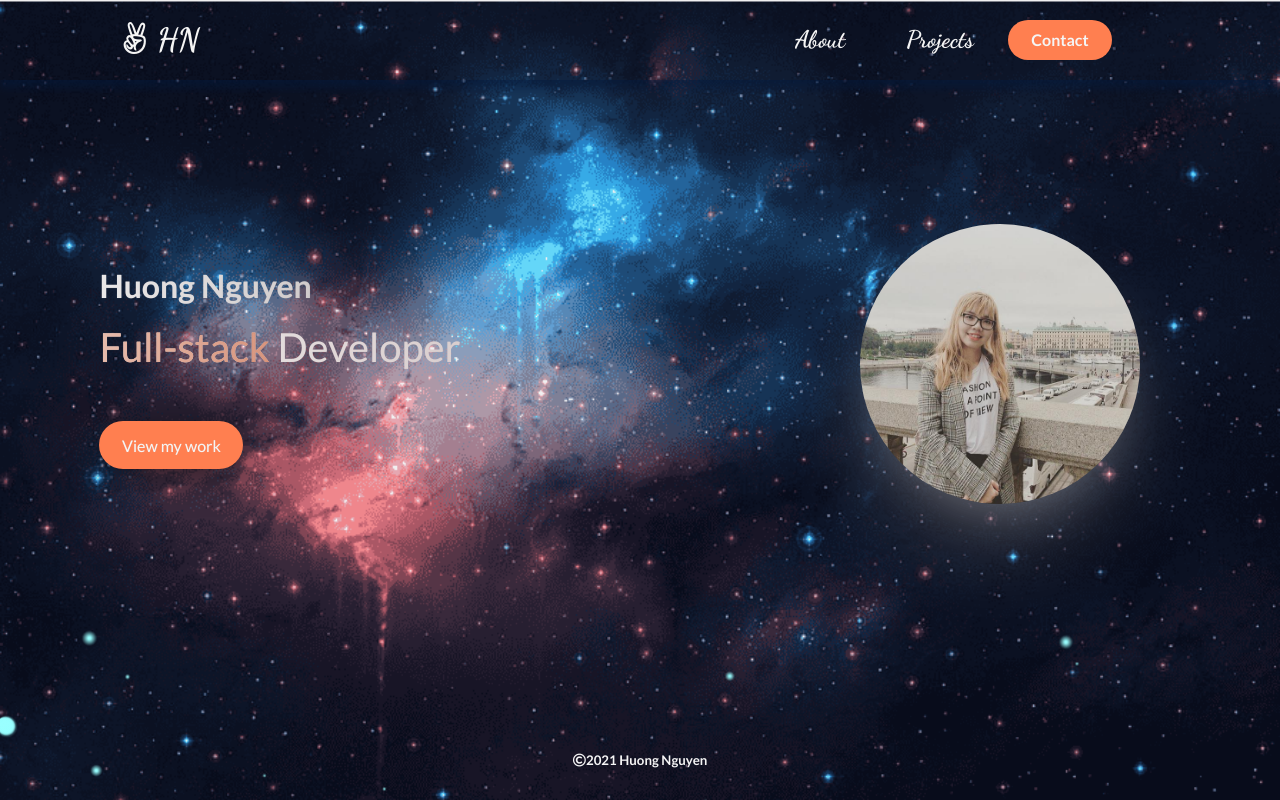
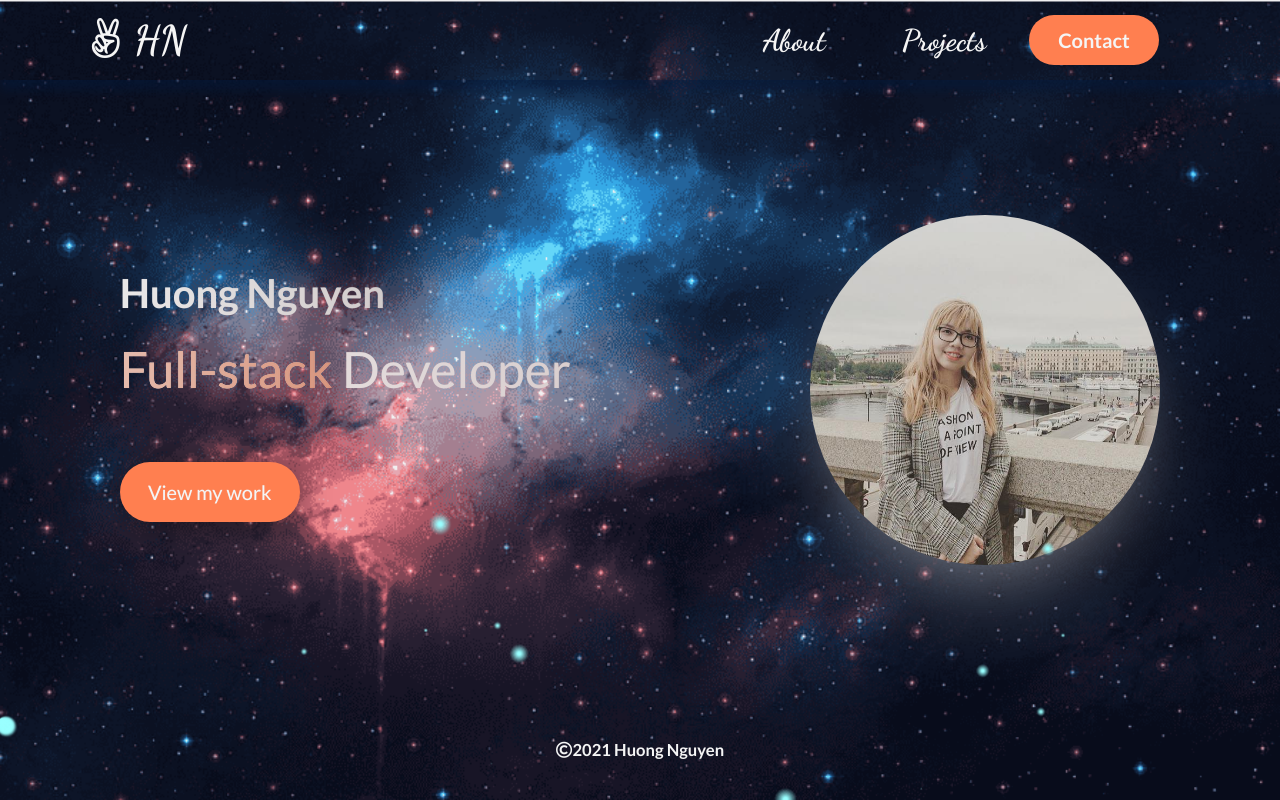
Before and after one commit to huongnguyen1709/my-porfolio-react, a React (Create React App) app: page / in a window 1280 px wide. Built offline with nearby package versions, Linux system fonts and the light colour scheme.

Commit message:
set responsive

```diff
--- a/src/sass/base/_base.scss
+++ b/src/sass/base/_base.scss
@@ -1,12 +1,13 @@
 // RESPONSIVE BREAKPOINTS
-$bp-largest-xxl: 109.375em; // 1750 px
-$bp-largest-xl: 93.75em; // 1500 px
+$bp-largest-3xl: 120em; // 1920 px done
+$bp-largest-xxl: 112em; // 1792 px
+$bp-largest-xl: 96em; // 1536 px
 $bp-large: 85.375em; // 1366 px
-$bp-medium: 68.75em; // 1100 px
-$bp-medium-xm: 62.5em; // 1000 px
-$bp-small: 43.125em; // 690 px
-$bp-small-xs: 34.375em; // 550 px
-$bp-extra-small: 26.75em; // 428 px
+$bp-extra-medium: 64em; // 1024 px
+$bp-medium: 50em; // 800 px
+$bp-small: 26.75em; // 428 px
+$bp-small-xs: 23.4375em; // 375 px
+$bp-small-xxs: 22.5em; // 360 px
 
 *,
 *::after,
@@ -20,16 +21,12 @@ html {
   font-size: 62.5%; /* 1rem = 10px */
   overflow-x: hidden;
 
-  @media only screen and (max-width: $bp-largest-xl) {
-    font-size: 50%; /* 1rem = 8px */
+  @media only screen and (max-width: $bp-largest-3xl) {
+    font-size: 75%; /* 1rem = 12px */
   }
 
-  @media only screen and (max-width: $bp-medium) {
-    font-size: 37.5%; /* 1rem = 6px */
-  }
-
-  @media only screen and (max-width: $bp-extra-small) {
-    font-size: 31.25%; /* 1rem = 5px */
+  @media only screen and (max-width: $bp-largest-xxl) {
+    font-size: 62.5%; /* 1rem = 10px */
   }
 }
 
--- a/src/sass/base/_particles.scss
+++ b/src/sass/base/_particles.scss
@@ -73,7 +73,7 @@
         to {
           transform: translate3d(
             #{random(100) + vw},
-            #{- $startPositionY - random(30) + vh},
+            #{- $startPositionY - random(120) + vh},
             0
           );
         }
--- a/src/sass/components/_aboutcard.scss
+++ b/src/sass/components/_aboutcard.scss
@@ -1,5 +1,4 @@
 .slider-container {
-  grid-row: 3 / end;
   width: 80%;
   margin: auto;
 
@@ -7,6 +6,14 @@
   display: flex;
   align-items: center;
   overflow: hidden;
+
+  @media only screen and (max-width: $bp-largest-3xl) {
+    width: 90%;
+  }
+
+  @media only screen and (max-width: $bp-largest-xxl) {
+    width: 80%;
+  }
 }
 
 #slider {
@@ -54,9 +61,9 @@
   box-shadow: 0 0.5rem 1rem coral;
   z-index: 1;
 
-  @media only screen and (max-width: $bp-extra-small) {
-    width: 32rem;
-  }
+  // @media only screen and (max-width: $bp-extra-small) {
+  //   width: 32rem;
+  // }
 }
 
 .card:last-child {
@@ -166,9 +173,9 @@
         font-size: 1.7rem;
       }
 
-      @media only screen and (max-width: $bp-extra-small) {
-        font-size: 2.5rem;
-      }
+      // @media only screen and (max-width: $bp-extra-small) {
+      //   font-size: 2.5rem;
+      // }
     }
   }
 }
--- a/src/sass/components/_button.scss
+++ b/src/sass/components/_button.scss
@@ -20,9 +20,9 @@
   align-items: center;
   border-radius: 3rem;
 
-  @media only screen and (max-width: $bp-extra-small) {
-    font-size: 3rem;
-  }
+  // @media only screen and (max-width: $bp-extra-small) {
+  //   font-size: 3rem;
+  // }
 }
 
 .btn-click:hover {
@@ -55,10 +55,10 @@
   align-items: center;
   border-radius: 3rem;
 
-  @media only screen and (max-width: $bp-extra-small) {
-    width: 9rem;
-    font-size: 2.5rem;
-  }
+  // @media only screen and (max-width: $bp-extra-small) {
+  //   width: 9rem;
+  //   font-size: 2.5rem;
+  // }
 
   &--link {
     text-decoration: none;
--- a/src/sass/components/_logo.scss
+++ b/src/sass/components/_logo.scss
@@ -10,8 +10,8 @@
   border-radius: 50%;
   margin: 3rem;
 
-  @media only screen and (max-width: $bp-extra-small) {
-    max-width: 5rem;
-    max-height: 5rem;
-  }
+  // @media only screen and (max-width: $bp-extra-small) {
+  //   max-width: 5rem;
+  //   max-height: 5rem;
+  // }
 }
--- a/src/sass/layout/_layout.scss
+++ b/src/sass/layout/_layout.scss
@@ -4,54 +4,35 @@
   width: 100vw;
   height: calc(90vh - 10rem);
 
-  display: grid;
-  grid-template-rows: 18vh min-content 1fr 18vh;
-  grid-template-columns: 1fr repeat(10, minmax(10rem, 15rem)) 1fr;
+  display: flex;
 
-  @media only screen and (max-width: $bp-small) {
-    grid-template-rows: 35vh 25vh 1fr 15vh;
-    grid-template-columns: none;
-  }
+  // display: grid;
+  // grid-template-rows: 18vh min-content 1fr 18vh;
+  // grid-template-columns: 1fr repeat(10, minmax(10rem, 15rem)) 1fr;
 
-  @media only screen and (max-width: $bp-extra-small) {
-    grid-template-rows: min-content 35vh 1fr 15vh;
-  }
+  // @media only screen and (max-width: $bp-small) {
+  //   grid-template-rows: 35vh 25vh 1fr 15vh;
+  //   grid-template-columns: none;
+  // }
+
+  // @media only screen and (max-width: $bp-extra-small) {
+  //   grid-template-rows: min-content 35vh 1fr 15vh;
+  // }
 }
 
 .about {
   display: grid;
   grid-template-rows: 15vh 80rem 80vh;
-
-  @media only screen and (max-width: $bp-largest-xxl) {
-    grid-template-rows: 15vh 12vw 75vh 75vh;
-  }
-
-  @media only screen and (max-width: $bp-largest-xl) {
-    grid-template-rows: 15vh 12vw 70vh;
-  }
-
-  @media only screen and (max-width: $bp-large) {
-    grid-template-rows: 15vh 12vw 65rem 65rem;
-  }
-
-  @media only screen and (max-width: $bp-extra-small) {
-    grid-template-rows: 10vh 40rem repeat(4, 65rem);
-    grid-template-columns: none;
-  }
 }
 
 .projects {
   height: calc(90vh - 10rem);
   display: grid;
-  grid-template-rows: 20vh min-content 10rem;
-  grid-template-columns: 1fr repeat(11, minmax(10rem, 15rem)) 1fr;
+  grid-template-rows: 20vh min-content;
+  // grid-template-columns: 1fr repeat(11, minmax(10rem, 15rem)) 1fr;
 
   @media only screen and (max-width: $bp-small) {
     grid-template-columns: none;
-  }
-
-  @media only screen and (max-width: $bp-extra-small) {
-    height: auto;
   }
 }
 
--- a/src/sass/sections/_about.scss
+++ b/src/sass/sections/_about.scss
@@ -9,11 +9,11 @@
     margin: 4rem auto 0 auto;
   }
 
-  @media only screen and (max-width: $bp-extra-small) {
-    grid-column: auto;
-    font-size: 6rem;
-    margin: 4rem auto 0 auto;
-  }
+  // @media only screen and (max-width: $bp-extra-small) {
+  //   grid-column: auto;
+  //   font-size: 6rem;
+  //   margin: 4rem auto 0 auto;
+  // }
 }
 
 .introduce {
@@ -23,14 +23,8 @@
   margin: 3rem auto 8rem auto;
   padding: 4rem;
   color: rgb(224, 214, 214);
+}
 
-  @media only screen and (max-width: $bp-large) {
-    margin: auto auto 4rem auto;
-  }
-
-  @media only screen and (max-width: $bp-extra-small) {
-    font-size: 3.5rem;
-    grid-column: auto;
-    margin: auto 6rem;
-  }
+.introduce:hover {
+  box-shadow: 0 0.5rem 1rem coral;
 }
--- a/src/sass/sections/_home.scss
+++ b/src/sass/sections/_home.scss
@@ -34,29 +34,17 @@
     }
   }
 
-  @media only screen and (max-width: $bp-largest-xl) {
-    grid-column: 3/7;
-  }
+  // @media only screen and (max-width: $bp-small) {
+  //   grid-column: auto;
+  //   display: flex;
+  //   flex-direction: column;
+  //   justify-content: center;
+  //   align-items: center;
+  // }
 
-  @media only screen and (max-width: $bp-medium) {
-    grid-column: 2/6;
-  }
-
-  @media only screen and (max-width: $bp-medium-xm) {
-    grid-column: 3/7;
-  }
-
-  @media only screen and (max-width: $bp-small) {
-    grid-column: auto;
-    display: flex;
-    flex-direction: column;
-    justify-content: center;
-    align-items: center;
-  }
-
-  @media only screen and (max-width: $bp-extra-small) {
-    font-size: 4.5rem;
-  }
+  // @media only screen and (max-width: $bp-extra-small) {
+  //   font-size: 4.5rem;
+  // }
 }
 
 .title {
@@ -149,17 +137,17 @@
     }
   }
 
-  @media only screen and (max-width: $bp-largest-xl) {
-    grid-column: 8/11;
-  }
+  // @media only screen and (max-width: $bp-largest-xl) {
+  //   grid-column: 8/11;
+  // }
 
-  @media only screen and (max-width: $bp-medium) {
-    grid-column: 9/12;
-  }
+  // @media only screen and (max-width: $bp-medium) {
+  //   grid-column: 9/12;
+  // }
 
-  @media only screen and (max-width: $bp-medium-xm) {
-    grid-column: 8/12;
-  }
+  // @media only screen and (max-width: $bp-medium-xm) {
+  //   grid-column: 8/12;
+  // }
 
   @media only screen and (max-width: $bp-small) {
     max-width: 30rem;
@@ -168,11 +156,11 @@
     grid-column: auto;
   }
 
-  @media only screen and (max-width: $bp-extra-small) {
-    max-width: 25rem;
-    max-height: 25rem;
-    margin-top: 2rem;
-  }
+  // @media only screen and (max-width: $bp-extra-small) {
+  //   max-width: 25rem;
+  //   max-height: 25rem;
+  //   margin-top: 2rem;
+  // }
 }
 
 .line {
--- a/src/sass/sections/_navbar.scss
+++ b/src/sass/sections/_navbar.scss
@@ -25,9 +25,9 @@
     grid-column: 9/10;
   }
 
-  @media only screen and (max-width: $bp-medium-xm) {
-    grid-column: 8/9;
-  }
+  // @media only screen and (max-width: $bp-medium-xm) {
+  //   grid-column: 8/9;
+  // }
 
   @media only screen and (max-width: $bp-small-xs) {
     display: none;
@@ -46,9 +46,9 @@
     grid-column: 10/11;
   }
 
-  @media only screen and (max-width: $bp-medium-xm) {
-    grid-column: 9/10;
-  }
+  // @media only screen and (max-width: $bp-medium-xm) {
+  //   grid-column: 9/10;
+  // }
 
   @media only screen and (max-width: $bp-small-xs) {
     display: none;
@@ -75,9 +75,9 @@
     grid-column: 11/12;
   }
 
-  @media only screen and (max-width: $bp-medium-xm) {
-    grid-column: 10/11;
-  }
+  // @media only screen and (max-width: $bp-medium-xm) {
+  //   grid-column: 10/11;
+  // }
 
   @media only screen and (max-width: $bp-small-xs) {
     display: none;
@@ -95,9 +95,9 @@
     font-size: 4rem;
   }
 
-  @media only screen and (max-width: $bp-extra-small) {
-    font-size: 5rem;
-  }
+  // @media only screen and (max-width: $bp-extra-small) {
+  //   font-size: 5rem;
+  // }
 }
 
 .nav-link:hover {
--- a/src/sass/sections/_projects.scss
+++ b/src/sass/sections/_projects.scss
@@ -1,5 +1,5 @@
 .heading-projects {
-  grid-column: 1/-1;
+  // grid-column: 1/-1;
   font-family: 'Dancing Script', cursive;
   font-size: 4rem;
   color: rgb(221, 204, 204);
@@ -13,19 +13,29 @@
 }
 
 .projects_container {
-  grid-column: 3/12;
+  // grid-column: 3/12;
+  width: 80%;
+  margin: auto;
   display: grid;
   grid-template-columns: repeat(auto-fit, minmax(30rem, 1fr));
   grid-gap: 7rem;
 
+  @media only screen and (max-width: $bp-largest-3xl) {
+    width: 90%;
+  }
+
+  @media only screen and (max-width: $bp-largest-xxl) {
+    width: 80%;
+  }
+
   @media only screen and (max-width: $bp-small) {
-    grid-column: auto;
+    // grid-column: auto;
     margin: 0 12rem;
   }
 
-  @media only screen and (max-width: $bp-extra-small) {
-    margin: 0 7rem 4rem 7rem;
-  }
+  // @media only screen and (max-width: $bp-extra-small) {
+  //   margin: 0 7rem 4rem 7rem;
+  // }
 }
 
 .project {
@@ -36,7 +46,7 @@
   );
 
   font-size: 1.8rem;
-  border: 0.1rem solid rgb(51, 49, 48);
+  border: 0.1rem solid rgb(171, 190, 99);
   border-radius: 0.5rem;
   box-shadow: 0 0.5rem 1rem rgb(36, 35, 35);
 
@@ -44,9 +54,9 @@
   grid-template-columns: repeat(2, 1fr);
   grid-row-gap: 3.5rem;
 
-  @media only screen and (max-width: $bp-extra-small) {
-    font-size: 2.5rem;
-  }
+  // @media only screen and (max-width: $bp-extra-small) {
+  //   font-size: 2.5rem;
+  // }
 
   &_img {
     width: 100%;
@@ -85,7 +95,7 @@
 }
 
 .project:hover {
-  box-shadow: 0 0.5rem 1rem coral;
+  box-shadow: 0 0.5rem 1rem rgb(224, 219, 219);
 }
 
 .list {
```
